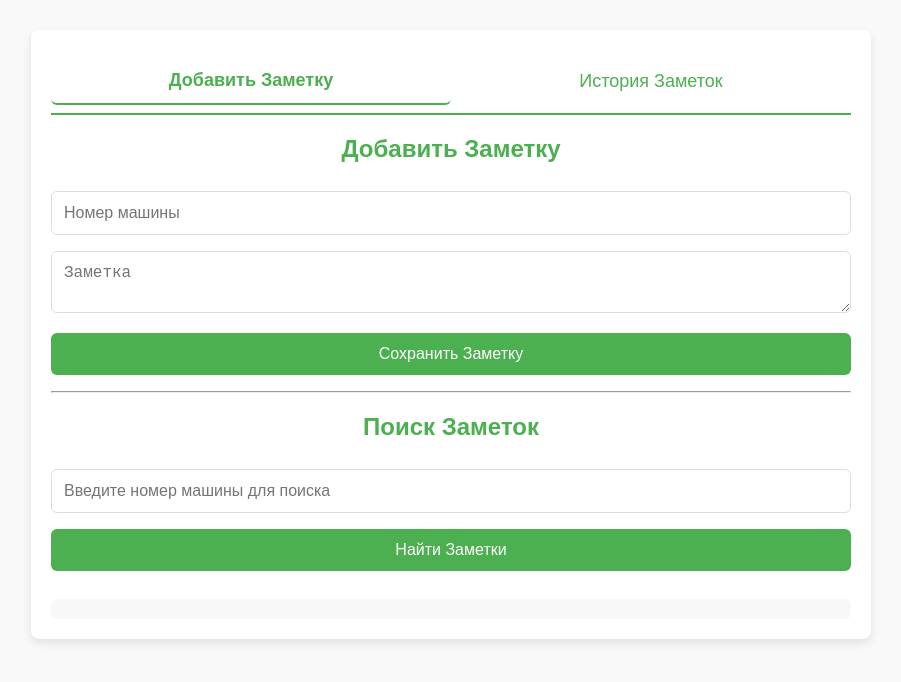
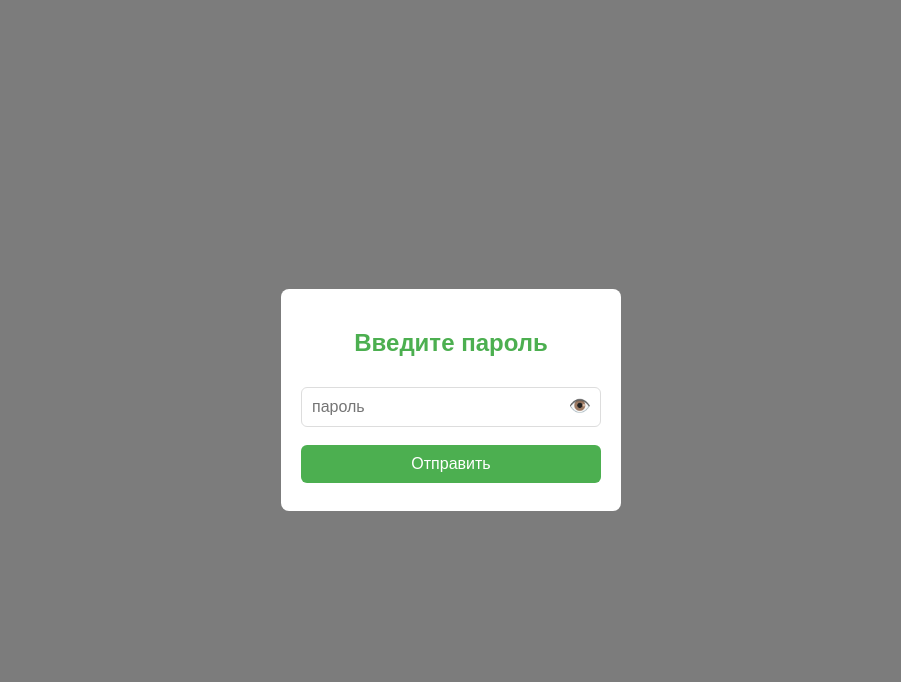
Before and after one commit to anjelikaharutyunyan/car-note, a website with bundled scripts: page index.html in a window 1280 px wide. Shown: the whole page, without its empty margins (189-1090 px from the left). Built offline with nearby package versions, Linux system fonts and the light colour scheme.

Commit message:
password functional

```diff
--- a/app.js
+++ b/app.js
@@ -1,5 +1,43 @@
 import { db } from './firebase.js';
 import { collection, addDoc, getDocs, query, where, orderBy } from "https://www.gstatic.com/firebasejs/9.22.0/firebase-firestore.js";
+
+
+document.addEventListener('DOMContentLoaded', () => {
+  const passwordModal = document.getElementById('passwordModal');
+  const appContainer = document.getElementById('appContainer');
+  const submitPasswordBtn = document.getElementById('submitPasswordBtn');
+  const passwordInput = document.getElementById('passwordInput');
+  const errorMessage = document.getElementById('errorMessage');
+
+
+  passwordModal.classList.add('show');
+  submitPasswordBtn.addEventListener('click', () => {
+    const password = passwordInput.value;
+    if (password === 'gisho321') {
+      passwordModal.classList.remove('show');
+      appContainer.style.display = 'block';
+    } else {
+      errorMessage.style.display = 'block';
+    }
+  });
+
+  passwordInput.addEventListener('keypress', (e) => {
+    if (e.key === 'Enter') {
+      submitPasswordBtn.click();
+    }
+  });
+});
+
+togglePassword.addEventListener('click', () => {
+  if (passwordInput.type === 'password') {
+    passwordInput.type = 'text';
+    togglePassword.textContent = '✖️';
+  } else {
+    passwordInput.type = 'password';
+    togglePassword.textContent = '👁️';
+  }
+});
+
 
 async function addNote() {
   const carNumber = document.getElementById('carNumber').value.trim();
@@ -25,7 +63,7 @@ async function addNote() {
 }
 
 async function searchNotes() {
-  const searchCarNumber = document.getElementById('searchCarNumber').value.trim();
+  const searchCarNumber = document.getElementById('searchCarNumber').value.trim().toLowerCase();
   const resultsDiv = document.getElementById('results');
   resultsDiv.innerHTML = '';
 
@@ -35,17 +73,20 @@ async function searchNotes() {
   }
 
   try {
-    const querySnapshot = await getDocs(collection(db, 'notes'));
+    const notesQuery = query(
+      collection(db, 'notes'),
+      where('carNumber', '==', searchCarNumber)
+    );
+
+    const querySnapshot = await getDocs(notesQuery);
 
     const filteredNotes = [];
     querySnapshot.forEach(doc => {
       const data = doc.data();
-      if (data.carNumber === searchCarNumber) {
-        filteredNotes.push({
-          ...data,
-          id: doc.id
-        });
-      }
+      filteredNotes.push({
+        ...data,
+        id: doc.id
+      });
     });
 
     filteredNotes.sort((a, b) => new Date(b.date) - new Date(a.date));
@@ -64,6 +105,7 @@ async function searchNotes() {
     console.error('Ошибка при поиске заметок:', error);
   }
 }
+
 
 async function loadHistory() {
   const historyDiv = document.getElementById('history');
--- a/index.html
+++ b/index.html
@@ -1,154 +1,33 @@
 <!DOCTYPE html>
 <html lang="en">
+
 <head>
   <meta charset="UTF-8">
   <meta name="viewport" content="width=device-width, initial-scale=1.0">
+  <link rel="stylesheet" href="./style.css" />
   <title>Car Notes App</title>
-  <style>
+</head>
 
-body {
-  font-family: 'Arial', sans-serif;
-  margin: 0;
-  padding: 0;
-  background-color: #f9f9f9;
-  display: flex;
-  justify-content: center;
-  align-items: flex-start;
-  min-height: 100vh;
-}
+<body>
+  <div class="modal" id="passwordModal">
+    <div class="modal-content">
+      <h2>Введите пароль</h2>
+      <div class="password-wrapper">
+        <input type="password" id="passwordInput" placeholder="пароль">
+        <span class="toggle-password" id="togglePassword">👁️</span>
+      </div>
+      <button id="submitPasswordBtn">Отправить</button>
+      <p id="errorMessage" style="color: red; display: none;">Неверный пароль. Попробуйте снова.</p>
 
-.container {
-  width: 100%;
-  max-width: 800px;
-  background-color: #ffffff;
-  padding: 20px;
-  margin-top: 30px;
-  border-radius: 8px;
-  box-shadow: 0 4px 10px rgba(0, 0, 0, 0.1);
-  overflow: hidden;
-}
+    </div>
+  </div>
+  <div class="container" style="display: none;" id="appContainer">
 
-h2 {
-  text-align: center;
-  color: #4CAF50;
-  margin-bottom: 20px;
-}
-
-#menu {
-  display: flex;
-  justify-content: center;
-  margin-bottom: 20px;
-  border-bottom: 2px solid #4CAF50;
-}
-
-#menu button {
-  background-color: transparent;
-  color: #4CAF50;
-  border: none;
-  padding: 12px 20px;
-  cursor: pointer;
-  font-size: 18px;
-  transition: all 0.3s ease;
-}
-
-#menu button.active {
-  font-weight: bold;
-  border-bottom: 2px solid #4CAF50;
-}
-
-#menu button:hover {
-  background-color: #f0f0f0;
-}
-
-input, textarea, button {
-  width: 100%;
-  max-width: 100%;
-  padding: 12px;
-  margin: 8px 0;
-  border: 1px solid #ddd;
-  border-radius: 6px;
-  box-sizing: border-box;
-  font-size: 16px;
-}
-
-button {
-  background-color: #4CAF50;
-  color: white;
-  cursor: pointer;
-  border: none;
-  transition: background-color 0.3s ease;
-}
-
-button:hover {
-  background-color: #45a049;
-}
-
-#results {
-  margin-top: 20px;
-  padding: 10px;
-  background-color: #f8f8f8;
-  border-radius: 6px;
-  max-height: 300px;
-  overflow-y: auto;
-}
-
-#results div {
-  background-color: #fff;
-  padding: 12px;
-  border-radius: 6px;
-  margin-bottom: 10px;
-  box-shadow: 0 1px 3px rgba(0, 0, 0, 0.1);
-}
-
-#results div p {
-  margin: 0;
-}
-
-#history {
-  margin-top: 20px;
-}
-
-#history div {
-  background-color: #f9f9f9;
-  padding: 12px;
-  border-radius: 6px;
-  margin-bottom: 10px;
-  box-shadow: 0 1px 3px rgba(0, 0, 0, 0.1);
-}
-
-.history-item {
-  display: flex;
-  justify-content: space-between;
-  align-items: center;
-}
-
-.history-item span {
-  display: inline-block;
-  margin-right: 15px;
-}
-
-@media (max-width: 600px) {
-  .container {
-    width: 100%;
-    padding: 12px;
-  }
-
-  input, textarea, button {
-    font-size: 14px;
-  }
-}
-
-  </style>
-</head>
-<body>
-  <div class="container">
-    <!-- Menu -->
     <div id="menu">
       <button id="addNoteMenuBtn" class="active">Добавить Заметку</button>
       <button id="historyMenuBtn">История Заметок</button>
     </div>
 
-    <!-- Add Note Section -->
     <div id="addNoteSection">
       <h2>Добавить Заметку</h2>
       <input type="text" id="carNumber" placeholder="Номер машины">
@@ -170,4 +49,5 @@ button:hover {
 
   <script type="module" src="./app.js"></script>
 </body>
+
 </html>
--- /dev/null
+++ b/style.css
@@ -0,0 +1,211 @@
+body {
+    font-family: 'Arial', sans-serif;
+    margin: 0;
+    padding: 0;
+    background-color: #f9f9f9;
+    display: flex;
+    justify-content: center;
+    align-items: flex-start;
+    min-height: 100vh;
+}
+
+.container {
+    width: 100%;
+    max-width: 800px;
+    background-color: #ffffff;
+    padding: 20px;
+    margin-top: 30px;
+    border-radius: 8px;
+    box-shadow: 0 4px 10px rgba(0, 0, 0, 0.1);
+    overflow: hidden;
+}
+
+h2 {
+    text-align: center;
+    color: #4CAF50;
+    margin-bottom: 20px;
+}
+
+#menu {
+    display: flex;
+    justify-content: center;
+    margin-bottom: 20px;
+    border-bottom: 2px solid #4CAF50;
+}
+
+#menu button {
+    background-color: transparent;
+    color: #4CAF50;
+    border: none;
+    padding: 12px 20px;
+    cursor: pointer;
+    font-size: 18px;
+    transition: all 0.3s ease;
+}
+
+#menu button.active {
+    font-weight: bold;
+    border-bottom: 2px solid #4CAF50;
+}
+
+#menu button:hover {
+    background-color: #f0f0f0;
+}
+
+input,
+textarea,
+button {
+    width: 100%;
+    max-width: 100%;
+    padding: 12px;
+    margin: 8px 0;
+    border: 1px solid #ddd;
+    border-radius: 6px;
+    box-sizing: border-box;
+    font-size: 16px;
+}
+
+button {
+    background-color: #4CAF50;
+    color: white;
+    cursor: pointer;
+    border: none;
+    transition: background-color 0.3s ease;
+}
+
+button:hover {
+    background-color: #45a049;
+}
+
+#results {
+    margin-top: 20px;
+    padding: 10px;
+    background-color: #f8f8f8;
+    border-radius: 6px;
+    max-height: 300px;
+    overflow-y: auto;
+}
+
+#results div {
+    background-color: #fff;
+    padding: 12px;
+    border-radius: 6px;
+    margin-bottom: 10px;
+    box-shadow: 0 1px 3px rgba(0, 0, 0, 0.1);
+}
+
+#results div p {
+    margin: 0;
+}
+
+#history {
+    margin-top: 20px;
+}
+
+#history div {
+    background-color: #f9f9f9;
+    padding: 12px;
+    border-radius: 6px;
+    margin-bottom: 10px;
+    box-shadow: 0 1px 3px rgba(0, 0, 0, 0.1);
+}
+
+.history-item {
+    display: flex;
+    justify-content: space-between;
+    align-items: center;
+}
+
+.history-item span {
+    display: inline-block;
+    margin-right: 15px;
+}
+
+.password-wrapper {
+    position: relative;
+    width: 100%;
+    margin-top: 10px;
+}
+
+.password-wrapper input[type="password"],
+.password-wrapper input[type="text"] {
+    width: 100%;
+    padding: 10px 40px 10px 10px;
+    /* Space for the eye icon */
+    border: 1px solid #ddd;
+    border-radius: 6px;
+    font-size: 16px;
+}
+
+.toggle-password {
+    position: absolute;
+    right: 10px;
+    top: 50%;
+    transform: translateY(-50%);
+    cursor: pointer;
+    color: #666;
+    font-size: 18px;
+}
+
+.modal {
+    position: fixed;
+    top: 0;
+    left: 0;
+    width: 100%;
+    height: 100%;
+    display: flex;
+    justify-content: center;
+    align-items: center;
+    background-color: rgba(0, 0, 0, 0.5);
+    visibility: hidden;
+}
+
+.modal-content {
+    background-color: white;
+    padding: 20px;
+    border-radius: 8px;
+    text-align: center;
+    max-width: 300px;
+    width: 90%;
+}
+
+.modal input[type="password"] {
+    width: 100%;
+    padding: 10px;
+    margin-top: 10px;
+    border: 1px solid #ddd;
+    border-radius: 6px;
+    font-size: 16px;
+}
+
+.modal button {
+    width: 100%;
+    padding: 10px;
+    margin-top: 10px;
+    background-color: #4CAF50;
+    color: white;
+    border: none;
+    cursor: pointer;
+    font-size: 16px;
+}
+
+.modal button:hover {
+    background-color: #45a049;
+}
+
+.modal.show {
+    visibility: visible;
+}
+
+@media (max-width: 600px) {
+    .container {
+        width: 100%;
+        padding: 12px;
+    }
+
+    input,
+    textarea,
+    button {
+        font-size: 14px;
+    }
+}
```
